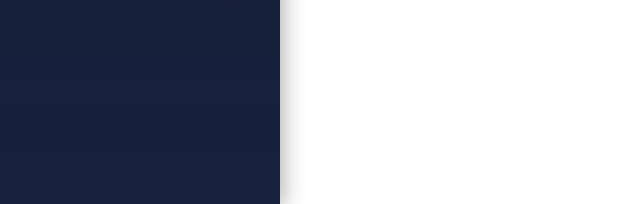
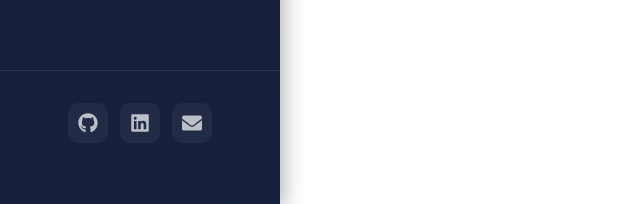
Before and after one commit to tomasgomez18/MyPorffolio, a React (Vite) app: page / in a window 1280 px wide. Shown: the part 593-797 px from the top of the page, without its empty margins (0-640 px from the left). Built offline with nearby package versions, Linux system fonts and the light colour scheme.

Commit message:
feat: Agrega iconos de redes sociales junto con su vinculacion para redirigir a las paginas

```diff
--- a/src/components/navbar/NavBar.jsx
+++ b/src/components/navbar/NavBar.jsx
@@ -1,9 +1,9 @@
 import React, { useState } from 'react';
 import { Home, User, Briefcase, Mail, Code } from 'lucide-react';
+import { FaGithub, FaLinkedin, FaEnvelope } from 'react-icons/fa';
 import './Navbar.css';
 
 export default function Navbar() {
-  // Estado para manejar qué item está activo
   const [activeTab, setActiveTab] = useState('home');
 
   const navItems = [
@@ -31,9 +31,37 @@ export default function Navbar() {
           </a>
         ))}
       </nav>
-      <div>
+      <div className="navbar-footer">
+  <div className="social-links">
+    <a
+      href="https://github.com/tomasgomez18"
+      target="_blank"
+      rel="noopener noreferrer"
+      className="social-link"
+      aria-label="GitHub"
+    >
+      <FaGithub size={20} />
+    </a>
 
-      </div>
+    <a
+      href="https://www.linkedin.com/in/tomas-gomez-15a613383/"
+      target="_blank"
+      rel="noopener noreferrer"
+      className="social-link"
+      aria-label="LinkedIn"
+    >
+      <FaLinkedin size={20} />
+    </a>
+
+    <a
+      href="mailto:tomasgomezzi36@gmail.com"
+      className="social-link"
+      aria-label="Email"
+    >
+      <FaEnvelope size={20} />
+    </a>
+  </div>
+</div>
     </div>
   );
 }
--- a/src/components/navbar/Navbar.css
+++ b/src/components/navbar/Navbar.css
@@ -1,4 +1,3 @@
-/* Navbar.css */
 .vertical-navbar {
   position: fixed;
   left: 0;
@@ -152,3 +151,13 @@
     padding: 1.5rem 1rem;
   }
 }
+.navbar-footer {
+  border-top: 1px solid rgba(255, 255, 255, 0.1);
+}
+
+.social-links {
+  display: flex;
+  gap: 0.75rem;
+  justify-content: center;
+  flex-wrap: wrap;
+}
```
